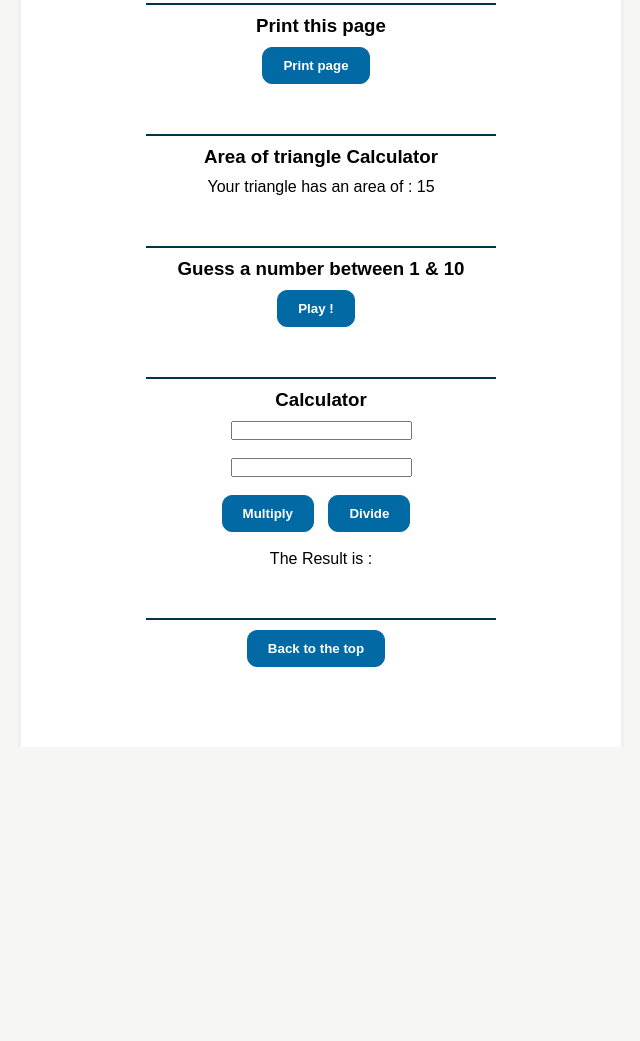
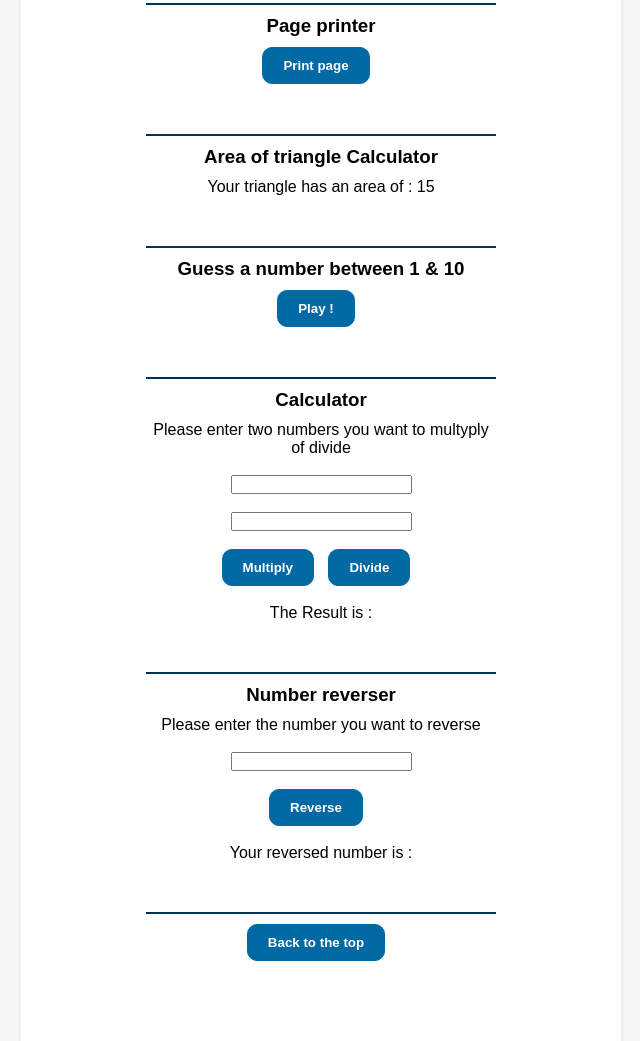
Before and after one commit to Augustin-Holguin/javascript-exercises, a plain HTML site: page index.html in a window 1280 px wide. Shown: the part 359-1400 px from the top of the page, without its empty margins (319-959 px from the left). Before the commit the page ends 1106 px from the top, so only its background shows below. Drawn offline with Linux system fonts and the light colour scheme.

Commit message:
number reverser done

```diff
--- a/calculator.js
+++ b/calculator.js
@@ -1,11 +1,13 @@
+// A JavaScript calculator
+
 function multiplyBy() {
   var firstNumber = document.getElementById('number1').value;
   var secondNumber = document.getElementById('number2').value;
-  document.getElementById("result").innerHTML = firstNumber * secondNumber;
+  document.getElementById("result").innerHTML = (firstNumber * secondNumber).toFixed(2);
 }
 
 function divideBy() {
   var firstNumber = document.getElementById('number1').value;
   var secondNumber = document.getElementById('number2').value;
-  document.getElementById("result").innerHTML = firstNumber / secondNumber;
+  document.getElementById("result").innerHTML = (firstNumber / secondNumber).toFixed(2);
 }
--- a/index.html
+++ b/index.html
@@ -26,7 +26,7 @@
 
     <!-- PRINT PAGE -->
     <div class="exercise">
-      <h3>Print this page</h3>
+      <h3>Page printer</h3>
       <button type="button" onClick="print_current_page();">Print page</button>
       <script type="text/javascript" src="printcontent.js"></script>
     </div>
@@ -44,9 +44,12 @@
       <script type="text/javascript" src="numberguess.js"></script>
     </div>
 
-    <!-- GUESSING A NUMBER -->
+    <!-- MULTIPLIER AND DIVIDER -->
     <div class="exercise">
       <h3>Calculator</h3>
+      <p>
+        Please enter two numbers you want to multyply of divide
+      </p><br />
       <form>
         <input id="number1" type="number"/><br /><br />
         <input id="number2" type="number"/><br />
@@ -57,6 +60,23 @@
       <span id = "result"></span>
       </p>
       <script type="text/javascript" src="calculator.js"></script>
+    </div>
+
+    <!-- NUMBER REVERSER -->
+    <div class="exercise">
+      <h3>Number reverser</h3>
+      <p>
+        Please enter the number you want to reverse
+      </p><br />
+      <form>
+        <input id="number" type="number"/><br /><br />
+      </form>
+      <button type="button" onClick="numberReverser()">Reverse</button><br /><br />
+      <p>
+      Your reversed number is :
+      <span id="numberReverse"></span>
+      </p>
+      <script type="text/javascript" src="numberreverser.js"></script>
     </div>
 
     <div class="exercise">
--- /dev/null
+++ b/numberreverser.js
@@ -0,0 +1,4 @@
+function numberReverser() {
+  var number = document.getElementById('number').value;
+  document.getElementById('numberReverse').innerHTML = number.split('').reverse().join('');
+}
```
